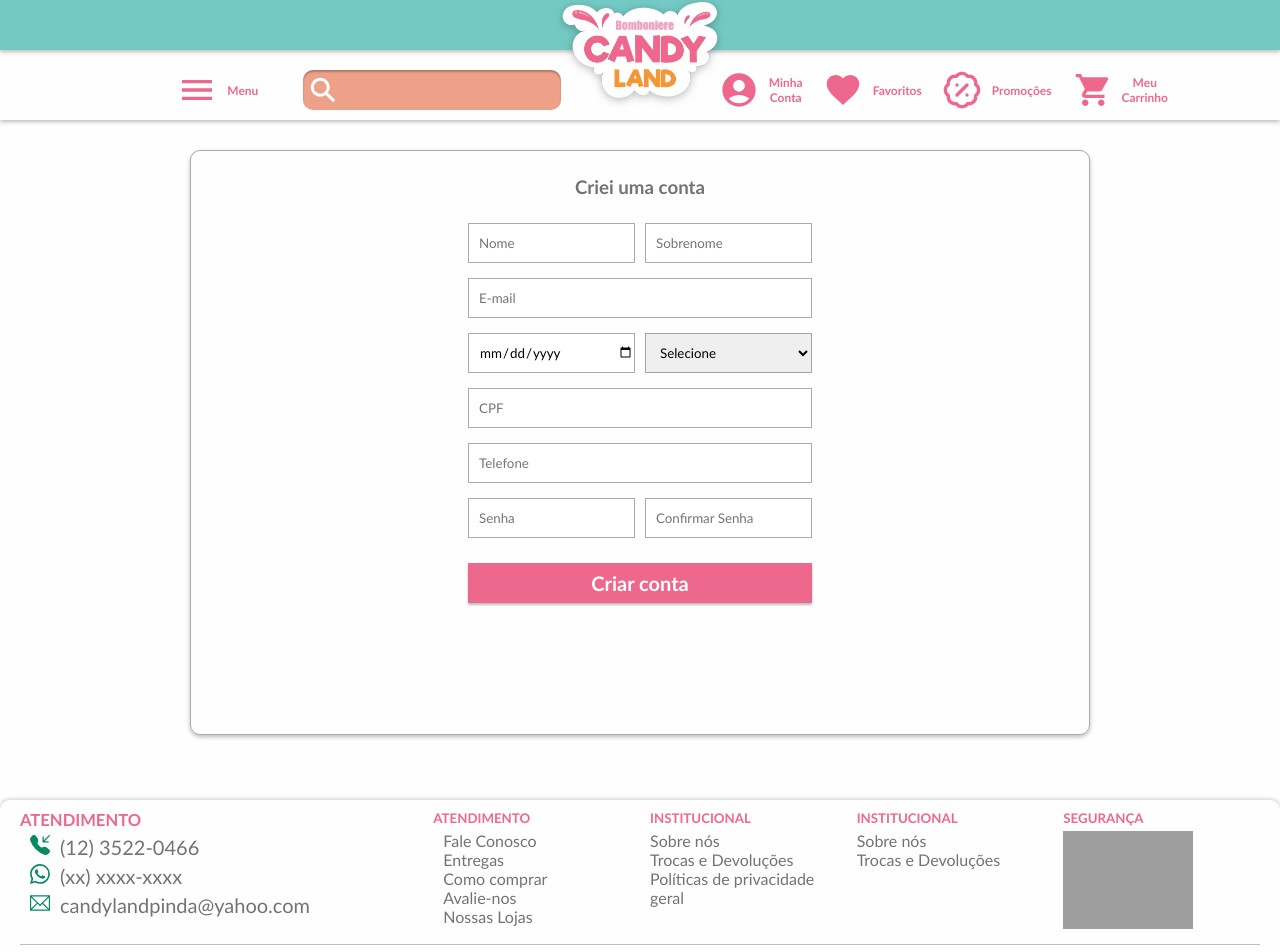
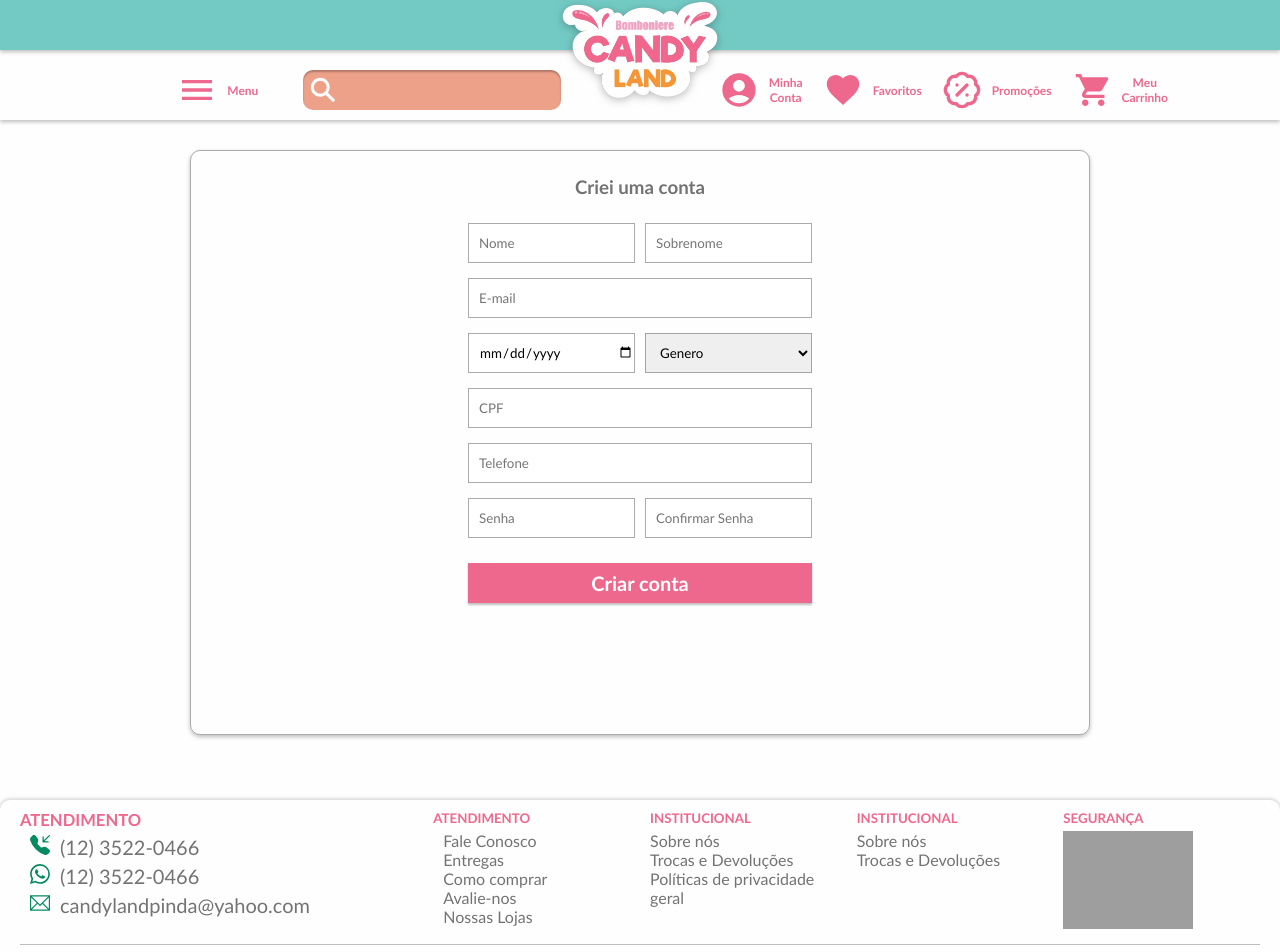
Before and after one commit to x-Cloudy/CandyLand, a React (Vite) app: page /CandyLand/Cadastro in a window 1280 px wide. Shown: the top 952 px of the page. Built offline with nearby package versions, Linux system fonts and the light colour scheme; grey boxes are pictures that could not be loaded.

Commit message:
visual bug fix

```diff
--- a/src/assets/components/Footer/Footer.jsx
+++ b/src/assets/components/Footer/Footer.jsx
@@ -23,7 +23,7 @@ const FooterTop = () => {
 
             <span>
               <BsWhatsapp className="footer-icon" />
-              <p>(xx) xxxx-xxxx</p>
+              <p>(12) 3522-0466</p>
             </span>
 
             <span>
--- a/src/assets/components/Header/Header.jsx
+++ b/src/assets/components/Header/Header.jsx
@@ -164,11 +164,12 @@ const HeaderDesktop = ({ menuOpen, setMenuOpen }) => {
             <input type="text" className="seach-bar-desk" name="pesquisa" placeholder="" />
           </div>
         </div>
-
         <img src={candyLogo} alt="main logo" className='desk-img-logo' />
 
         <div className='desk-menu-rigth'>
-          <DeskMenuButton icon={<MdAccountCircle />} name={'Minha Conta'} />
+          <Link to={'/CandyLand/Login'} id='menu-btn-decoRemove'>
+            <DeskMenuButton icon={<MdAccountCircle />} name={'Minha Conta'} />
+          </Link>
           <DeskMenuButton icon={<IoMdHeart />} name={'Favoritos'} />
           <DeskMenuButton icon={<LuBadgePercent />} name={'Promoções'} />
           <DeskMenuButton icon={<IoMdCart />} name={'Meu Carrinho'} />
--- a/src/assets/components/Header/header.css
+++ b/src/assets/components/Header/header.css
@@ -265,6 +265,11 @@
   border: none;
   background-color: transparent;
   margin-right: 20px;
+  text-decoration: none;
+}
+
+#menu-btn-decoRemove {
+  text-decoration: none;
 }
 
 .desk-menu-btn p {
--- a/src/routes/Cadastro/Cadastro.jsx
+++ b/src/routes/Cadastro/Cadastro.jsx
@@ -56,7 +56,7 @@ export default function Cadastro() {
           <input className='cadastro-input' type="date" placeholder='Data de nascimento' name='idade' onChange={handleForm}  />
 
           <select name='genero' className='cadastro-input' onChange={handleForm}  defaultValue={''}>
-            <option value="" hidden>Selecione</option>
+            <option value="" hidden>Genero</option>
             <option value="Feminino">Feminino</option>
             <option value="Masculino">Masculino</option>
             <option value="Outro">Outro</option>
--- a/src/routes/Cadastro/cadastro.css
+++ b/src/routes/Cadastro/cadastro.css
@@ -35,6 +35,10 @@
   border: 1px solid #73737398;
 }
 
+.cadastro-input option {
+  color: #737373;
+}
+
 
 .cadastro-form button {
   width: 100%;
--- a/src/routes/Login/login.css
+++ b/src/routes/Login/login.css
@@ -52,6 +52,7 @@
   color: white;
   font-size: 20px;
   font-weight: bolder;
+  cursor: pointer;
 }
 
 .cadastro-redirect {
@@ -79,6 +80,7 @@
   color: white;
   font-size: 20px;
   font-weight: bolder;
+  cursor: pointer;
 }
 
 
```
